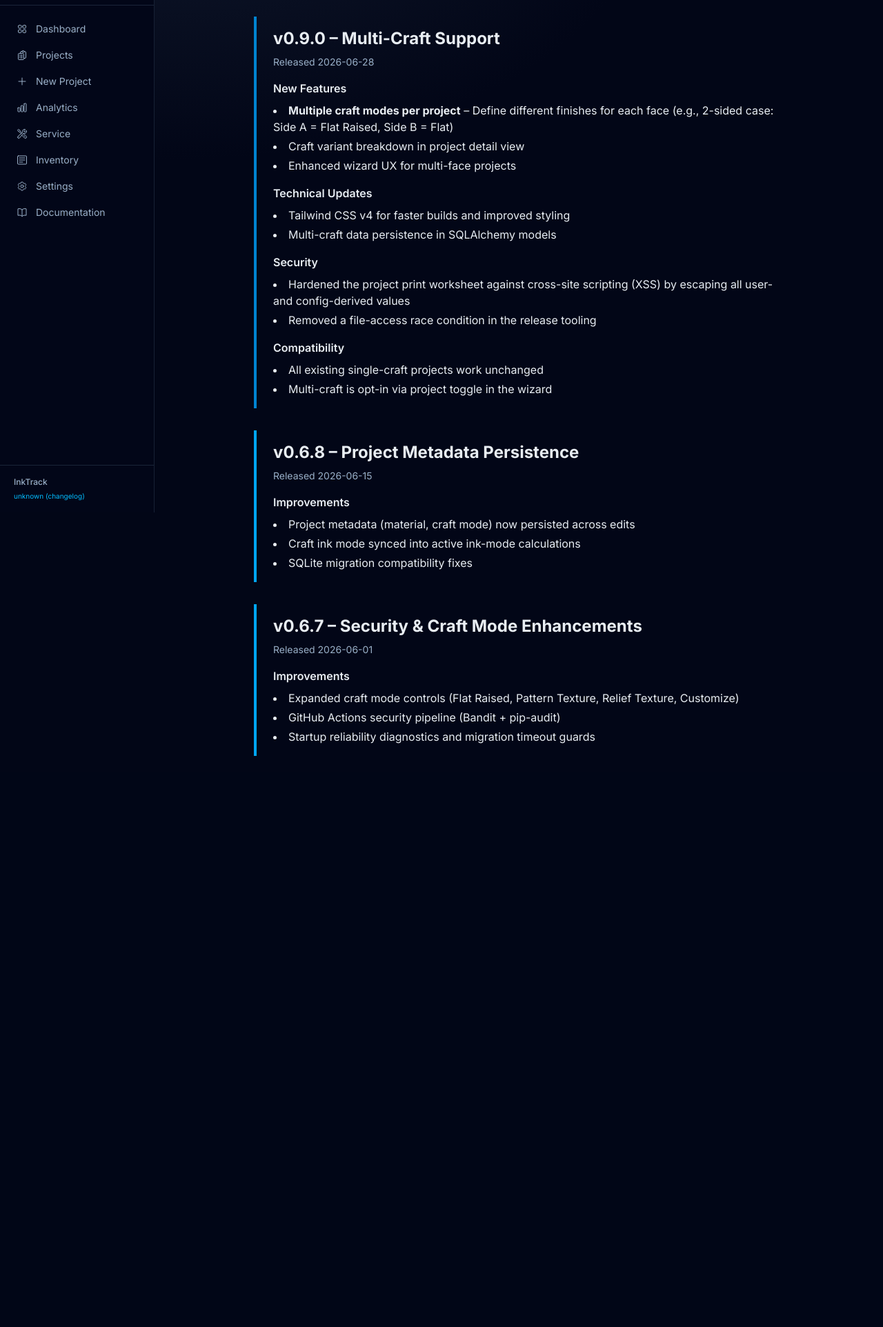
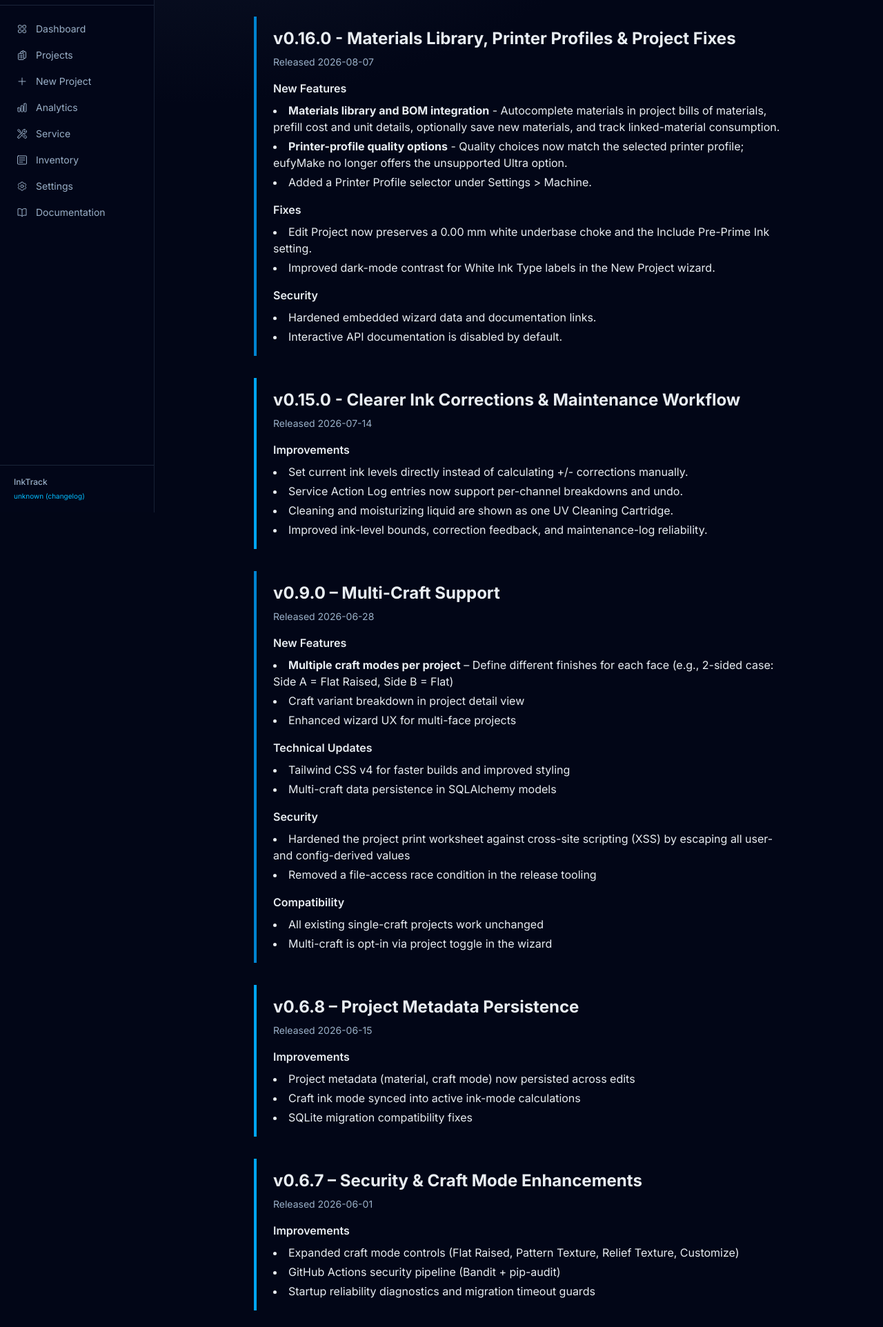
Before and after one commit to codebyit/inktracker, a FastAPI app: page /changelog in a window 1280 px wide. Shown: the part 57-1981 px from the top of the page at 69% size. Before the commit the page ends 1153 px from the top, so only its background shows below. Run offline with FastAPI, Linux system fonts and the light colour scheme; data comes from the database, SQL or seed files in the repository; style sheets or scripts are compiled from the project's sources; parts of the project's set-up code (start-up, migrations or seed data) failed here and were passed over.

Commit message:
fix: keep in-app changelog current
Adds v0.16.0 and v0.15.0 release entries and a CI regression test that checks the first in-app release matches VERSION. Fixes #135.

```diff
--- a/app/templates/changelog.html
+++ b/app/templates/changelog.html
@@ -7,6 +7,61 @@
 {% block content %}
 <div class="max-w-3xl mx-auto">
   <div class="space-y-8">
+    <!-- v0.16.0 -->
+    <div class="border-l-4 border-sky-600 pl-6 py-4">
+      <h2 class="text-2xl font-bold text-slate-900 mb-2">
+        v0.16.0 - Materials Library, Printer Profiles &amp; Project Fixes
+      </h2>
+      <p class="text-sm text-slate-500 mb-4">Released 2026-08-07</p>
+
+      <div class="space-y-4">
+        <div>
+          <h3 class="font-semibold text-slate-800 mb-2">New Features</h3>
+          <ul class="list-disc list-inside text-slate-700 space-y-1">
+            <li><strong>Materials library and BOM integration</strong> - Autocomplete materials in project bills of materials, prefill cost and unit details, optionally save new materials, and track linked-material consumption.</li>
+            <li><strong>Printer-profile quality options</strong> - Quality choices now match the selected printer profile; eufyMake no longer offers the unsupported Ultra option.</li>
+            <li>Added a Printer Profile selector under Settings &gt; Machine.</li>
+          </ul>
+        </div>
+
+        <div>
+          <h3 class="font-semibold text-slate-800 mb-2">Fixes</h3>
+          <ul class="list-disc list-inside text-slate-700 space-y-1">
+            <li>Edit Project now preserves a 0.00 mm white underbase choke and the Include Pre-Prime Ink setting.</li>
+            <li>Improved dark-mode contrast for White Ink Type labels in the New Project wizard.</li>
+          </ul>
+        </div>
+
+        <div>
+          <h3 class="font-semibold text-slate-800 mb-2">Security</h3>
+          <ul class="list-disc list-inside text-slate-700 space-y-1">
+            <li>Hardened embedded wizard data and documentation links.</li>
+            <li>Interactive API documentation is disabled by default.</li>
+          </ul>
+        </div>
+      </div>
+    </div>
+
+    <!-- v0.15.0 -->
+    <div class="border-l-4 border-sky-500 pl-6 py-4">
+      <h2 class="text-2xl font-bold text-slate-900 mb-2">
+        v0.15.0 - Clearer Ink Corrections &amp; Maintenance Workflow
+      </h2>
+      <p class="text-sm text-slate-500 mb-4">Released 2026-07-14</p>
+
+      <div class="space-y-4">
+        <div>
+          <h3 class="font-semibold text-slate-800 mb-2">Improvements</h3>
+          <ul class="list-disc list-inside text-slate-700 space-y-1">
+            <li>Set current ink levels directly instead of calculating +/- corrections manually.</li>
+            <li>Service Action Log entries now support per-channel breakdowns and undo.</li>
+            <li>Cleaning and moisturizing liquid are shown as one UV Cleaning Cartridge.</li>
+            <li>Improved ink-level bounds, correction feedback, and maintenance-log reliability.</li>
+          </ul>
+        </div>
+      </div>
+    </div>
+
     <!-- v0.9.0 -->
     <div class="border-l-4 border-sky-600 pl-6 py-4">
       <h2 class="text-2xl font-bold text-slate-900 mb-2">
```
Also changed, not shown: tests/test_changelog.py (added, +22 -0 lines).
